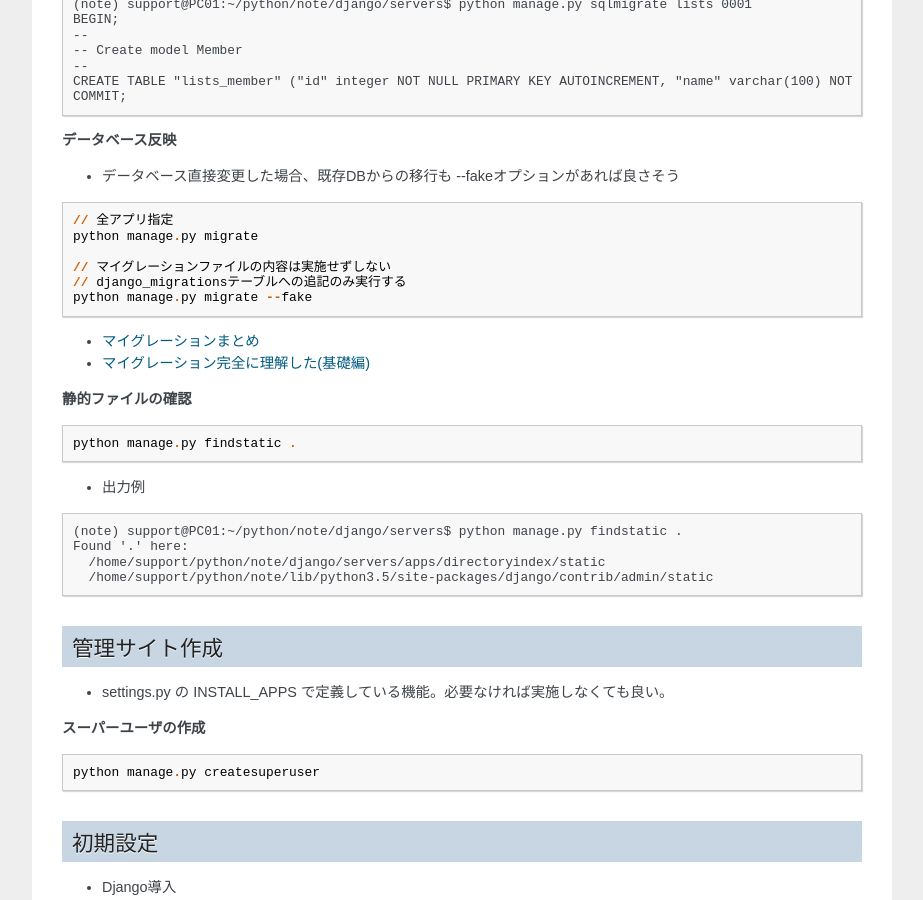
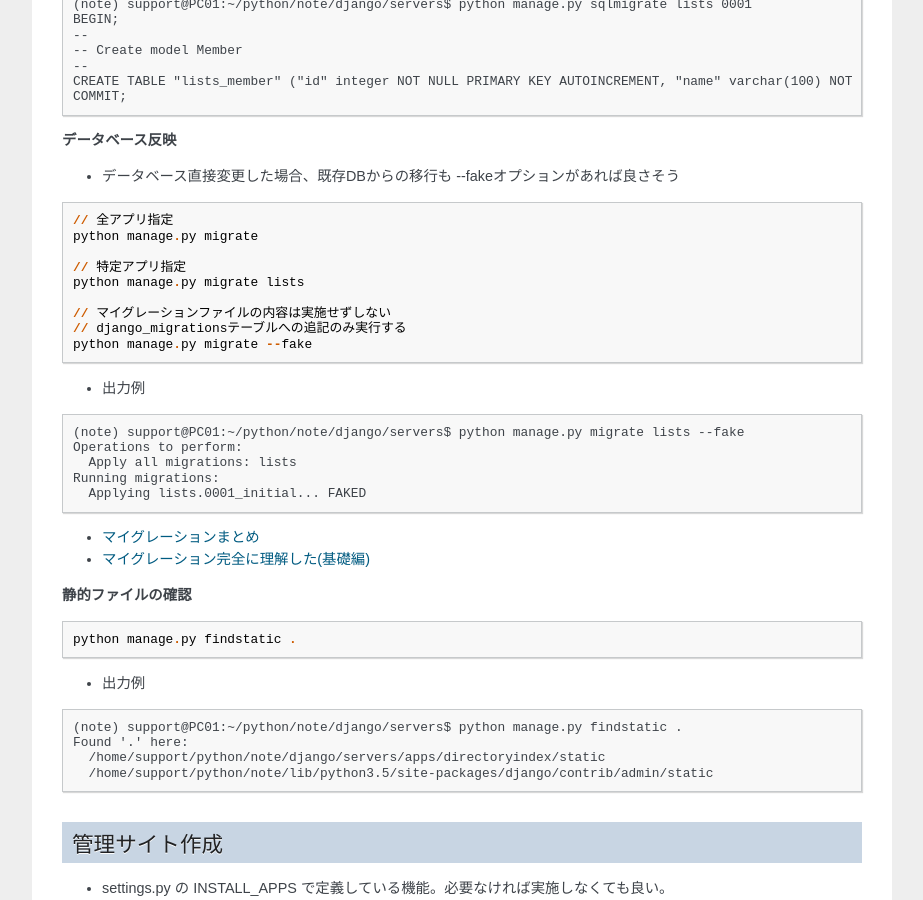
Before and after one commit to yuyuyu0706/sphinx, a Sphinx documentation site: the page built from django/source/work/page01.rst, in a window 1280 px wide and 900 px high, scrolled down 2806 px. Shown: the whole window, without its empty margins (198-1121 px from the left). Built offline with Sphinx 7.4.7, drawn with Linux system fonts in a browser that asks for light colours; some of the changed text lies outside the part shown.

Commit message:
auto commit

```diff
--- a/django/source/work/page01.rst
+++ b/django/source/work/page01.rst
@@ -197,13 +197,28 @@ Django 環境の構築
     // 全アプリ指定
     python manage.py migrate
 
+    // 特定アプリ指定
+    python manage.py migrate lists
+
     // マイグレーションファイルの内容は実施せずしない
     // django_migrationsテーブルへの追記のみ実行する
     python manage.py migrate --fake
 
 
+* 出力例
+
+::
+
+  (note) support@PC01:~/python/note/django/servers$ python manage.py migrate lists --fake
+  Operations to perform:
+    Apply all migrations: lists
+  Running migrations:
+    Applying lists.0001_initial... FAKED
+
+
 * `マイグレーションまとめ <https://qiita.com/okoppe8/items/c9f8372d5ac9a9679396>`_
 * `マイグレーション完全に理解した(基礎編) <https://note.crohaco.net/2018/django-migration/>`_
+
 
 **静的ファイルの確認**
 
@@ -276,6 +291,11 @@ Django 環境の構築
   * テンプレート名はView で指定している
   * 汎用ビューの場合はデフォルトで "model名_ビュー由来.html" と名付ける模様
 
+* django.db.utils.OperationalError: table "lists_member" already exists
+
+  * 既にデータベースにTBLが作成されてオペレーションが通らないエラー
+  * --fake でスキップさせると良い
+
 実装パターン
 =====================
 
```
Also changed, not shown: other parts of django/source/work/page01.rst (+3 -0 lines).
